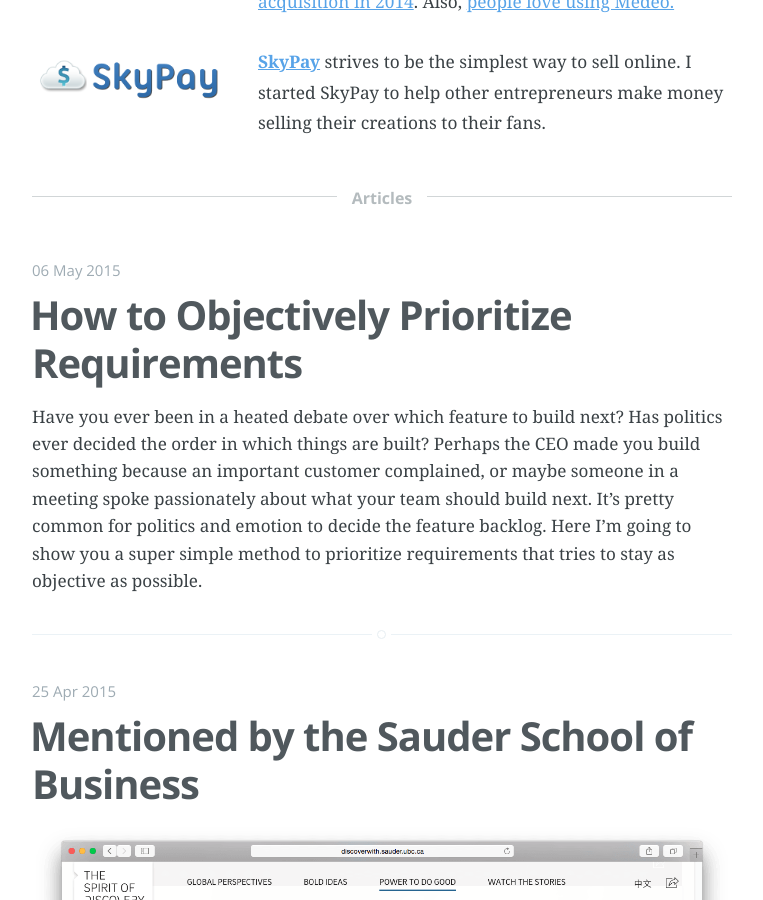
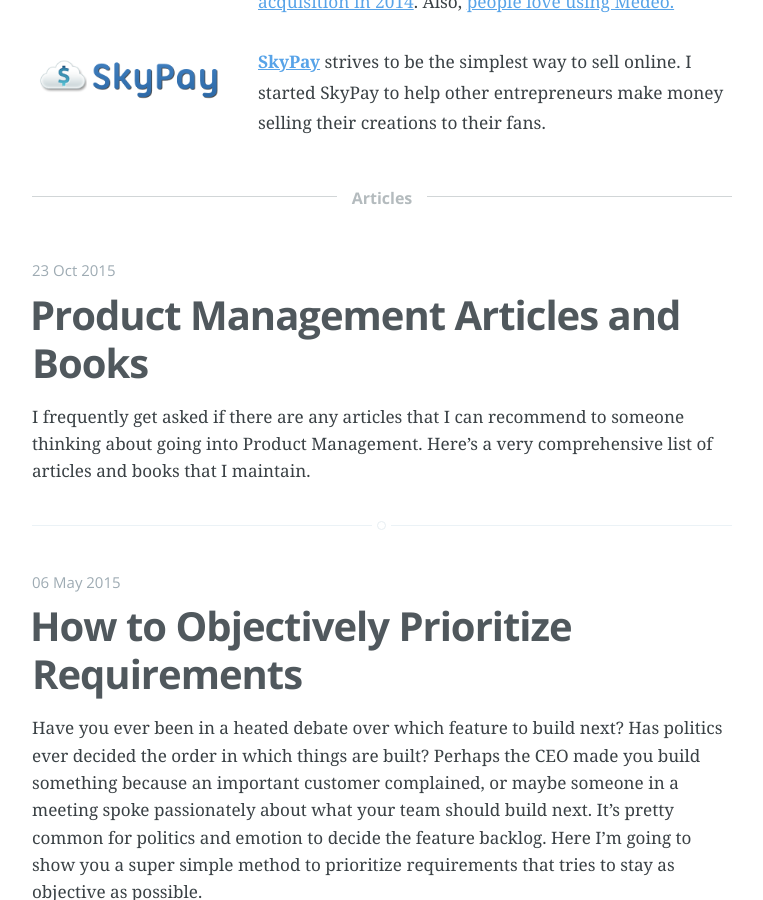
Before and after one commit to lokimeyburg/lokimeyburg.github.io, a Jekyll site: the page built from index.html, in a window 1280 px wide and 900 px high, scrolled down 1185 px. Shown: the whole window, without its empty margins (258-1021 px from the left). Built offline with Jekyll 4.4.1, drawn with Linux system fonts in a browser that asks for light colours; Markdown is read by kramdown in place of the engine named in the settings; the list of posts is cut into pages by our own code; some of the changed lines change nothing that is shown.

Commit message:
New article on PM articles and books

```diff
--- /dev/null
+++ b/_posts/2015-10-23-product-management-articles-books.md
@@ -0,0 +1,176 @@
+---
+layout: post
+title:  "Product Management Articles and Books"
+date:   2015-10-23 10:18:00
+---
+
+I frequently get asked if there are any articles that I can recommend to someone thinking about going into Product Management. Here's a very comprehensive list of articles and books that I maintain.
+
+<!--more-->
+
+### Level 0 - What is Product Management?
+
+*   **[A Product Manager’s Job](https://medium.com/@joshelman/a-product-managers-job-63c09a43d0ec)** - _Josh Elman_
+*   **[Product Managers: Who are these ‘mini-CEOs’ and what do they do?](http://thenextweb.com/insider/2013/10/12/product-managers-mini-ceos/)** - _Ken Yeung_
+*   **[What exactly is a Product Manager?](http://www.mindtheproduct.com/2011/10/what-exactly-is-a-product-manager/)** - _Martin Eriksonn_
+*   **[What is Product Management?](http://www.sachinrekhi.com/blog/2013/01/28/what-is-product-management)** **/** **[Slideshare version](http://www.sachinrekhi.com/blog/2013/08/25/presentation-what-is-product-management)** _- Sachin Rekhi_
+*   **[PM at Microsoft](http://blogs.msdn.com/b/techtalk/archive/2005/12/16/504872.aspx)** - _Steven Sinofsky_
+*   **[Product Manager You Are…](https://medium.com/@matbalez/product-manager-you-are-664d83ee702e)** - _Mat Balez_
+*   **[What Product Management is Not](http://www.svpg.com/what-product-management-is-not/)** - _Marty Cagan_
+*   **[Does the world need Product Managers any more](http://branch.com/b/does-the-world-need-product-managers-any-more)** - _Multiple authors_
+*   **[Product Management vs. Product Marketing](http://www.svproduct.com/product-management-vs-product-marketing/)** - _Marty Cagan_
+*   **[Evolution of the Product Manager](http://queue.acm.org/detail.cfm?id=2683579)** - _Ellen Chisa_
+*   **[Use your Product Powers for Good](http://www.productpowers.com/blog/use-your-product-powers-for-good.html)** - _Bruce McCarthy_
+
+
+### Level 1 - Is it really for you?
+
+*   **[How to hire a Product Manager](https://www.kennethnorton.com/essays/productmanager.html)** - _Kenneth Norton_
+*   **[The DNA of Product Management](https://www.linkedin.com/pulse/article/20121102003945-7298-the-dna-of-product-management)** - _Hunter Walk_
+*   **[The Dark Side of PM](http://blog.ellenchisa.com/2014/02/20/the-dark-side-of-pm/)** - _Ellen Chisa_
+*   **[Do I need to be technical to be a PM](http://blog.ellenchisa.com/2014/10/04/need-technical-pm/)** - _Ellen Chisa_
+*   **[Ode to a Non Technical Product Manager](https://medium.com/@hunterwalk/ode-to-a-non-technical-product-manager-7776efb98acd)** - _Hunter Walk_
+*   **[Should nice people be Product Managers](https://www.rallydev.com/community/agile/should-nice-people-be-product-managers)** - _Alex Pukinskis_
+*   **[3 Skillsets for PM Success](http://blog.kentonkivestu.com/3-skillsets-for-PM-success)** - _Kenton Kivetsu_
+
+### Level 2 - Becoming a Product Manager
+
+*   **[How do I become a Product Manager?](https://www.quora.com/How-do-I-become-a-product-manager-2)** - _Multiple authors_
+*   **[How I became a PM](http://blog.ellenchisa.com/2014/01/10/how-i-became-a-pm/)** - _Ellen Chisa_
+*   **[Do Product Managers really need a background in CS](https://pmblog.quora.com/Do-Product-Managers-really-need-a-background-in-CS)** - _Jackie Bavaro_
+*   **[Want to be a PM? Do a Project](http://blog.ellenchisa.com/2014/01/28/want-to-be-a-pm-do-a-project/)** - _Ellen Chisa_
+*   **[So You Want to Manage a Product](https://medium.com/@rohinivibha/so-you-want-to-manage-a-product-c664ba7e5138)** - _Rohini Viba_
+*   **[The 4 ways to break into Product Management](https://pmblog.quora.com/The-4-ways-to-Break-into-Product-Management)** - _Jackie Bavaro_
+*   **[12 things Product Managers should do in their first 30 Days at a new company](http://www.gv.com/lib/12-things-product-managers-should-do-in-their-first-30-days-at-a-new-company)** - _Kenneth Norton_
+*   **[4 mistakes new Product Managers make](http://dev.hubspot.com/blog/4-mistakes-new-product-managers-make)** - _Matt Schnitt_
+*   **[Evolution of the Product Manager](http://queue.acm.org/detail.cfm?id=2683579)** - _Ellen Chisa_
+*   **[Starting and maintaining a career in Product Management](https://www.evernote.com/shard/s42/sh/d7871026-62d0-4f86-91c6-00859a3cbed8/d04db0be6722dfa3a2f186bb3542f7aa)** - [Notes]
+*   **[Cracking the PM Interview](http://www.amazon.com/gp/product/0984782818/ref=as_li_ss_tl?ie=UTF8&camp=1789&creative=390957&creativeASIN=0984782818&linkCode=as2&tag=httpstwit071f-20)** [Book]
+*   **[PM Interview Questions](https://www.evernote.com/shard/s42/sh/9224e105-307a-42be-9647-fe3f3beee2cc/1b7159da59af5c465cafcbe5fb8ff673)** - [Notes]
+
+### Level 3 - Building great products
+
+*   **[Inspired - How to Create Products Customers Love](http://www.amazon.com/gp/product/B001AQ95UY?btkr=1)** - _Marty Cagan_ - [Book]
+*   **[How to build great products](http://www.defmacro.org/2013/09/26/products.html)** - _Slava Akhmechet_
+*   **[Make things as simple as possible but not simpler](http://blog.adamnash.com/2013/09/25/make-things-as-simple-as-possible-but-not-simpler/)** - _Adam Nash_
+*   **[10 essential steps to create products that customer love](http://welovelean.wordpress.com/2013/07/06/10-essential-steps-to-create-products-that-customers-love/)** - _Laurence McCahill_
+*   **[The power of the perfect slice](http://www.mindtheproduct.com/2013/03/the-power-of-the-perfect-slice/)** - _Alastair Lee_
+*   **[Ten principles on the journey to building great products](http://www.forbes.com/sites/avidlarizadeh/2014/05/23/ten-principles-on-the-journey-to-building-great-products/)** - _Avid Larizadeh_
+*   **[Quality is not a tradeoff](https://medium.com/the-year-of-the-looking-glass/quality-is-not-a-tradeoff-bcddf7c85553)** - _Julie Zhuo_
+*   **[How to build products users love](http://startupclass.samaltman.com/courses/lec07/)** - _Kevin Hale_
+
+### Level 4 - Get out of the building
+
+*   **[The 4 steps to the Epiphany](http://www.amazon.com/Four-Steps-Epiphany-Steve-Blank/dp/0989200507)** - _Steve Blank_ - [Book]
+*   **[Listen to customers](https://www.kennethnorton.com/essays/listentocustomers.html)** - _Kenneth Norton_
+*   **[Beginning Customer Development](https://app.convertkit.com/kevindewalt/beginning-customer-development_ebook)** - _Kevin Dewalt_ - [Ebook]
+*   **[How do Customer Development and Product Management fit together](http://www.cindyalvarez.com/lean/how-do-customer-development-and-product-management-fit-together-2014)** - _Cindy Alvarez_
+*   **[How to structure and get the most out of customer development interviews](http://jasonevanish.com/2012/01/18/how-to-structure-and-get-the-most-out-of-customer-development-interviews/)** - _Jason Evanish_
+*   **[The customer is always right. Except when they aren’t](http://wadefoster.net/post/57403834478/the-customer-is-always-right-except-when-they-arent)** - _Wade Foster_
+*   **[Your MVP is about discovery not product](http://kevindewalt.com/2013/07/14/your-mvp-is-about-discovery-not-product/)** - _Kevin Dewalt_
+
+### Level 5 - Requirements!
+
+*   **[Painless functional specifications](http://www.joelonsoftware.com/articles/fog0000000036.html)** - _Joel Spolsky_
+*   **[Inspired - How to Create Products Customers Love](http://www.amazon.com/gp/product/B001AQ95UY?btkr=1)** - _Marty Cagan_ - [Book]
+*   **[Requirements are not](http://www.svpg.com/requirements-are-not/)** - _Marty Cagan_
+*   **[Feed the beast](http://www.svpg.com/feed-the-beast/)** - _Marty Cagan_
+*   **[The end of requirements](http://www.svpg.com/the-end-of-requirements/)** - _Marty Cagan_
+
+### Level 6 - Roadmaps, planning and prioritization!
+
+*   **[The seven deadly sins of product planning](http://svpg.com/the-seven-deadly-sins-of-product-planning/)** - _Marty Cagan_
+*   **[Product strategy means saying no](http://blog.intercom.io/product-strategy-means-saying-no/)** - _Des Traynor_
+*   **[Product priorities start with strategic goals](http://www.productpowers.com/blog/product-priorities-start-with-strategic-goals.html)** - _Bruce McCarthy_
+*   **[You don’t need a product roadmap](https://signalvnoise.com/posts/694-you-dont-need-a-product-road-map)** - _David Heinemeier Hansson_
+*   **[The inconvenient truth about product](http://www.svpg.com/the-inconvenient-truth-about-product/)** - _Marty Cagan_
+*   **[The opportunity backlog](http://www.svproduct.com/the-opportunity-backlog/)** - _Marty Cagan_
+*   **[The dirty dozen roadmap roadblocks](http://www.productpowers.com/blog/the-dirty-dozen-roadmap-roadblocks.html)** - _Bruce McCarthy_
+*   **[The pyramid model & what it means for PM focus](http://blog.kentonkivestu.com/product-focus)** - _Kenton Kivetsu_
+*   **[How am I going to move my product forward today](http://www.sachinrekhi.com/blog/2013/03/04/how-am-i-going-to-move-my-product-forward-today)** - _Sachin Rekhi_
+*   **[Don’t publish a product roadmap](http://dataerous.com/post/51810660125/dont-publish-a-product-roadmap)** - _Colin Rand_
+*   **[Software Inventory](http://www.joelonsoftware.com/items/2012/07/09.html)** - _Joel Spolsky_
+*   **[Babe Ruth and feature lists](https://medium.com/bringing-the-donuts/babe-ruth-and-feature-lists-1818bb8c6ca8)** - _Kenneth Norton_
+*   **[What are the best ways to prioritize a list of product features](https://www.quora.com/What-are-the-best-ways-to-prioritize-a-list-of-product-features)** - _Ian McAllister_
+*   **[Before you plan your product roadmap](http://blog.intercom.io/before-you-plan-your-product-roadmap/)** - Des Traynor
+*   **[Rodmaps focus on vision benefits, not features](http://www.productpowers.com/blog/roadmaps-focus-on-vision-benefits-not-features.html)** - _Bruce McCarthy_
+*   **[The one cost engineers and Product Managers don’t consider](http://firstround.com/article/The-one-cost-engineers-and-product-managers-dont-consider)** - _Kris Gale_
+*   **[Guide to Product Planning: Three Feature Buckets](http://blog.adamnash.com/2009/07/22/guide-to-product-planning-three-feature-buckets/)** - _Adam Nash_
+*   **[Product hierarchy of needs](http://blog.relateiq.com/product-hierarchy-needs/)** - _Tim Fletcher_
+*   **[Magical thinking and the zero-sum roadmap](http://www.mironov.com/magical_thinking/)** - _Rich Mironov_
+*   **[Drop feature-based product roadmaps](http://www.producttalk.org/2014/04/drop-feature-based-product-roadmaps/)** - _Teresa Torres_
+
+### Level 7 - Working with engineers
+
+*   **[The care and feeding of software engineers (or, why engineers are grumpy)](http://www.nczonline.net/blog/2012/06/12/the-care-and-feeding-of-software-engineers-or-why-engineers-are-grumpy/)** - _Nicholas C. Zakas_
+*   **[The ten project management commandments](http://www.defmacro.org/2013/06/03/engineering-commandments.html)** - Slava Akhmechet
+*   **[5 things Product Managers wish they could tell developers](http://tech.pro/blog/1529/5-things-product-managers-wish-they-could-tell-developers)** - _Brandon Satrom_
+*   **[How to work with PMs](https://medium.com/the-year-of-the-looking-glass/how-to-work-with-pms-3e852d5eccf5)** - _Julie Zhuo_
+*   **[How to work with engineers](https://medium.com/the-year-of-the-looking-glass/how-to-work-with-engineers-a3163ff1eced)** - _Julie Zhuo_
+*   **[How to work with software engineers](https://www.kennethnorton.com/essays/how-to-work-with-software-engineers.html)** - _Kenneth Norton_
+*   **[The Iceberg Secret, revealed](http://www.joelonsoftware.com/articles/fog0000000356.html)** - _Joel Spolsky_
+*   **[Leading cross-functional teams](https://www.kennethnorton.com/essays/leading-cross-functional-teams.html)** - _Kenneth Norton_
+*   **[Engineers: So your PM sucks? Here’s how to fix it.](http://blog.ellenchisa.com/2014/07/20/engineers-pm-sucks-heres-fix/)** - _Ellen Chisa_
+*   **[Nerds, get the Product Management you deserve](https://medium.com/@jeff7091/nerds-get-the-product-management-you-deserve-3bcf849394c2)** - _Jeff Enderwick_
+*   **[The product manager’s lament](http://www.startuplessonslearned.com/2008/10/product-managers-lament.html)** - _Eric Ries_
+*   **[Joel on Software](http://www.amazon.com/Joel-Software-Occasionally-Developers-Designers/dp/1590593898)** - _Joel Spolsky_ - [Book]
+*   **[Peopleware](http://www.amazon.com/gp/product/0321934113/ref=pd_lpo_sbs_dp_ss_3?pf_rd_p=1944687462&pf_rd_s=lpo-top-stripe-1&pf_rd_t=201&pf_rd_i=0201835959&pf_rd_m=ATVPDKIKX0DER&pf_rd_r=1E20VC37Q8W2VN696453)** - _Tom DeMarco_ - [Book]
+*   **[Team Geek](http://www.amazon.com/Team-Geek-Software-Developers-Working/dp/1449302440/ref=sr_1_1?s=books&ie=UTF8&qid=1414877530&sr=1-1&keywords=team+geek)** - _Brian Fitzpatrick_ - [Book]
+
+### Level 8 - UX and working with designers
+
+*   **[How to work with designers](https://medium.com/the-year-of-the-looking-glass/how-to-work-with-designers-6c975dede146)** - _Julie Zhuo_
+
+### Level 9 - Giving and receiving feedback
+
+*   **[You won’t regret positive feedback](http://zachholman.com/posts/positive-feedback/)** - _Zack Holman_
+*   **[Thirty percent feedback](http://blog.42floors.com/thirty-percent-feedback/)** - _Jason Freedman_
+*   **[How to run a design critique](http://scottberkun.com/essays/23-how-to-run-a-design-critique/)** - _Scott Berkun_
+
+### Level 10 - Ship, Measure and Win
+
+*   **[Shipping is a feature](http://a16z.com/2014/04/16/shipping-is-a-feature-some-guiding-principals-for-people-that-build-things/)** - _Steven Sinofsky_
+*   **[Great product leaders win games](http://blog.adamnash.com/2012/02/29/great-product-leaders-win-games/)** - _Adam Nash_
+*   **[How to deliver more software projects on time](http://www.inc.com/mark-suster/how-to-deliver-more-software-projects-on-time.html)** - _Mark Suster_
+*   **[Always be defining success](https://pmblog.quora.com/Always-Be-Defining-Success)** - _Jackie Bavaro_
+*   **[The only metric that matters](https://medium.com/@joshelman/the-only-metric-that-matters-ab24a585b5ea)** - _Josh Elman_
+*   **[The blind Product Manager](http://blog.intercom.io/the-blind-product-manager/)** - _Paul Adams_
+*   **[Shipping beats perfection explained](http://bjk5.com/post/60760280107/shipping-beats-perfection-explained)** - _Ben Kamens_
+*   **[Measure twice, cut once](https://medium.com/@rklau/measure-twice-cut-once-e86c2f08b4c)** - _Rick Klau_
+*   **[The lost art of the soft launch](http://wadefoster.net/post/70145296769/the-lost-art-of-the-soft-launch)** - _Wade Foster_
+*   **[The Mythical Man-Month](http://www.amazon.com/The-Mythical-Man-Month-Engineering-Anniversary/dp/0201835959)** - _Frederick Brooks_ - [Book]
+
+### Level 11 - Organizing a Product Management team
+
+*   **[Enter the Matrix - Organizing Product Management](https://www.braintreepayments.com/braintrust/Enter-the-Matrix-Organizing-Product-Management)** - _Mark Tattersall_
+*   **[Product organizational structure](http://www.svpg.com/product-organizational-structure/)** - _Marty Cagan_
+*   **[Good product team, bad product team](http://www.svpg.com/good-product-team-bad-product-team/)** - _Marty Cagan_
+*   **[The best Product Management model](http://www.svpg.com/the-best-product-management-model/)** - _Marty Cagan_
+
+### Level 12 - Managing Up
+
+*   **[Managing Up](https://www.evernote.com/shard/s42/sh/f122a179-c775-4f8c-9f13-c902a952ef17/92e9f8fd4a4171ef9a9976530d9e04e8)** - _Marty Cagan_ - [Notes]
+*   **[Top hacks from a PM behind two of tech’s hottest products](http://firstround.com/article/Top-Hacks-from-a-PM-Behind-Two-of-Techs-Hottest-Products)** - _Todd Jackson_
+*   **[Stakeholder Management](http://www.svproduct.com/stakeholder-management/)** - _Marty Cagan_
+*   **[Court scribe or Hand of the King](http://www.productpowers.com/blog/court-scribe-or-hand-of-the-king.html)** - _Bruce McCarthy_
+*   **[Influence without authority](http://www.sachinrekhi.com/blog/2013/02/19/the-most-underrated-product-management-skill-influence-without-authority)** - _Sachin Rekhi_
+*   **[Management clichés that work](http://blog.learningbyshipping.com/2014/10/23/management-cliches-that-work/)** - _Steven Sinofsky_
+*   **[How to be persuasive](https://pmblog.quora.com/How-to-be-persuasive)** - _Jackie Bavaro_
+*   **[Bad Managers Talk, Good Managers Write](http://blog.idonethis.com/managers-write/)** - _Walter Chen_
+
+### Level 13 - Becoming great
+
+*   **[Good Product Manager, Bad Product Manager](http://benhorowitz.files.wordpress.com/2010/05/good-product-manager.pdf)** - _Ben Horowitz_
+*   **[Be a great product leader](http://blog.adamnash.com/2011/12/16/be-a-great-product-leader/)** - _Adam Nash_
+*   **[Top 10 product leadership lessons](http://blog.adamnash.com/2012/03/06/top-10-product-leadership-lessons/)** - _Adam Nash_
+*   **[What distinguishes the top 1% of Product Managers from the top 10?%](https://www.quora.com/What-distinguishes-the-Top-1-of-Product-Managers-from-the-Top-10/answer/Ian-McAllister?srid=3wR&st=ns)** - _Ian McAllister_
+*   **[What makes someone a great Product Manager at Google?](https://www.quora.com/What-makes-someone-a-great-product-manager-at-Google)** - _Edward Ho_
+*   **[What innate traits do great internet product leaders share?](https://www.quora.com/What-innate-traits-do-great-Internet-product-leaders-share)** - _Chris Wetherell_
+*   **[Musings on Product Management](http://blog.parsely.com/post/907/musings-on-product-management/)** - _Mike Sukmanowsky_
+*   **[Hiring a great product leader](https://medium.com/@suthakamal/hiring-a-great-product-leader-12365570c974)** - _Sutha Kamal_
+*   **[What makes a great Product Manager?](http://blog.producthunt.com/post/98290786994/what-makes-a-great-product-manager-10-product-experts)** - _Erik Torenberg_
+*   **[How a football coach taught me to product manage like a boss](https://medium.com/@biggiesu/how-a-football-coach-taught-me-to-product-manage-like-a-boss-926ab5c39156)** - _Mike Su_
+*   **[How to hire a Product Manager](https://www.kennethnorton.com/essays/productmanager.html)** - Kenneth Norton
+
+
+If you have any suggestions or would like to see any added to the lists, [send me a message on Twitter](https://www.twitter.com/lokimeyburg).
--- a/index.html
+++ b/index.html
@@ -30,7 +30,7 @@
       </div>
 
       <div class="portfolio-content">
-        <strong><a href='http://www.mobify.com/' target="_blank">Mobify</a></strong> is a mobile shopping platform that powers the mobile experiences of companies such as Lululemon, Anne Taylor and Nordstrom Rack. <a href='https://instagram.com/p/3hlhqDCKzL/' target="_blank">My team's been working on a framework</a> to create first-class native apps using Javascript.
+        <strong><a href='http://www.mobify.com/' target="_blank">Mobify</a></strong> is a mobile shopping platform that powers the mobile experiences of companies such as Lululemon, Anne Taylor and Nordstrom Rack. <a href='http://astro.mobify.com' target="_blank">My team's been working on a framework</a> to create first-class native apps using Javascript.
       </div>
     </div>
 
```
